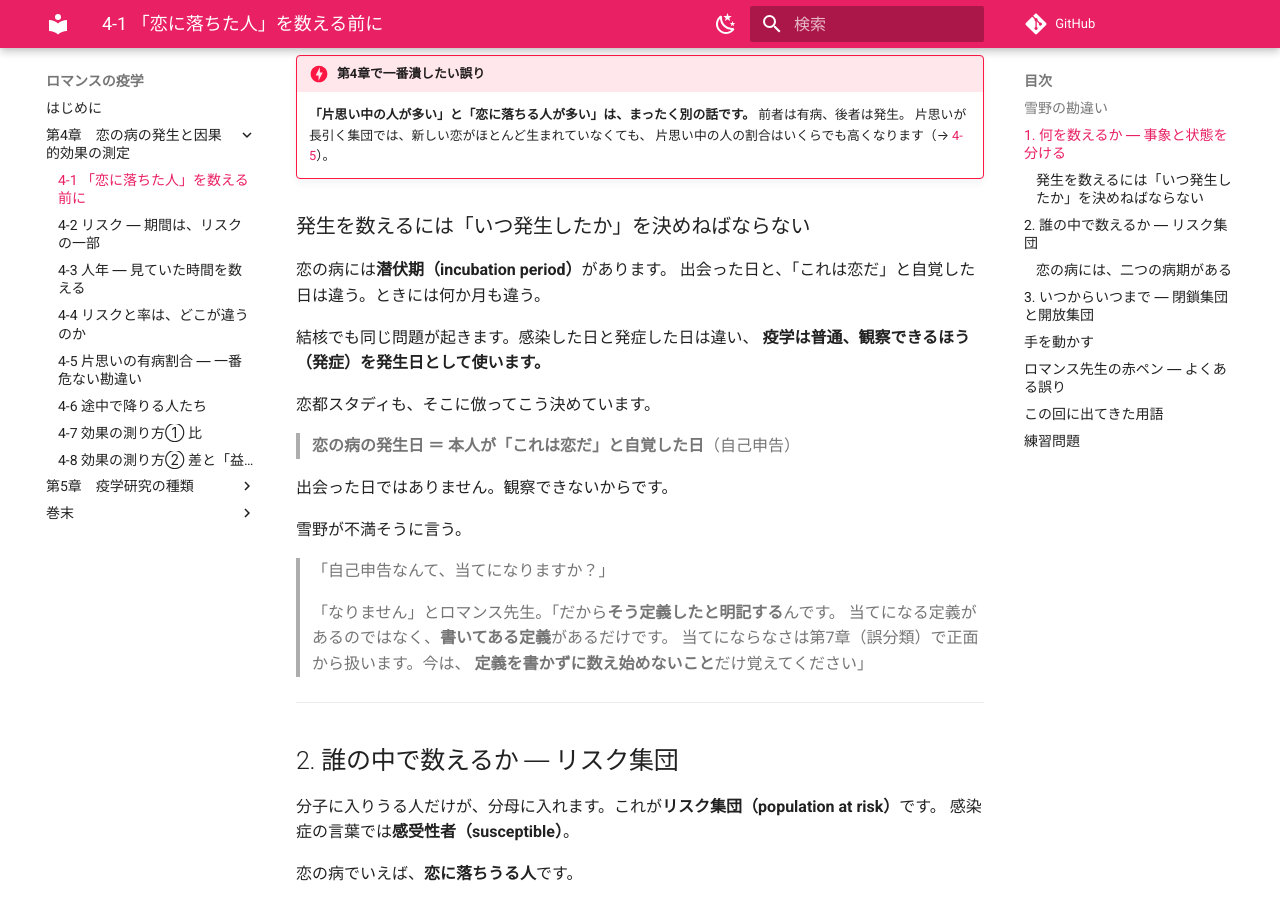
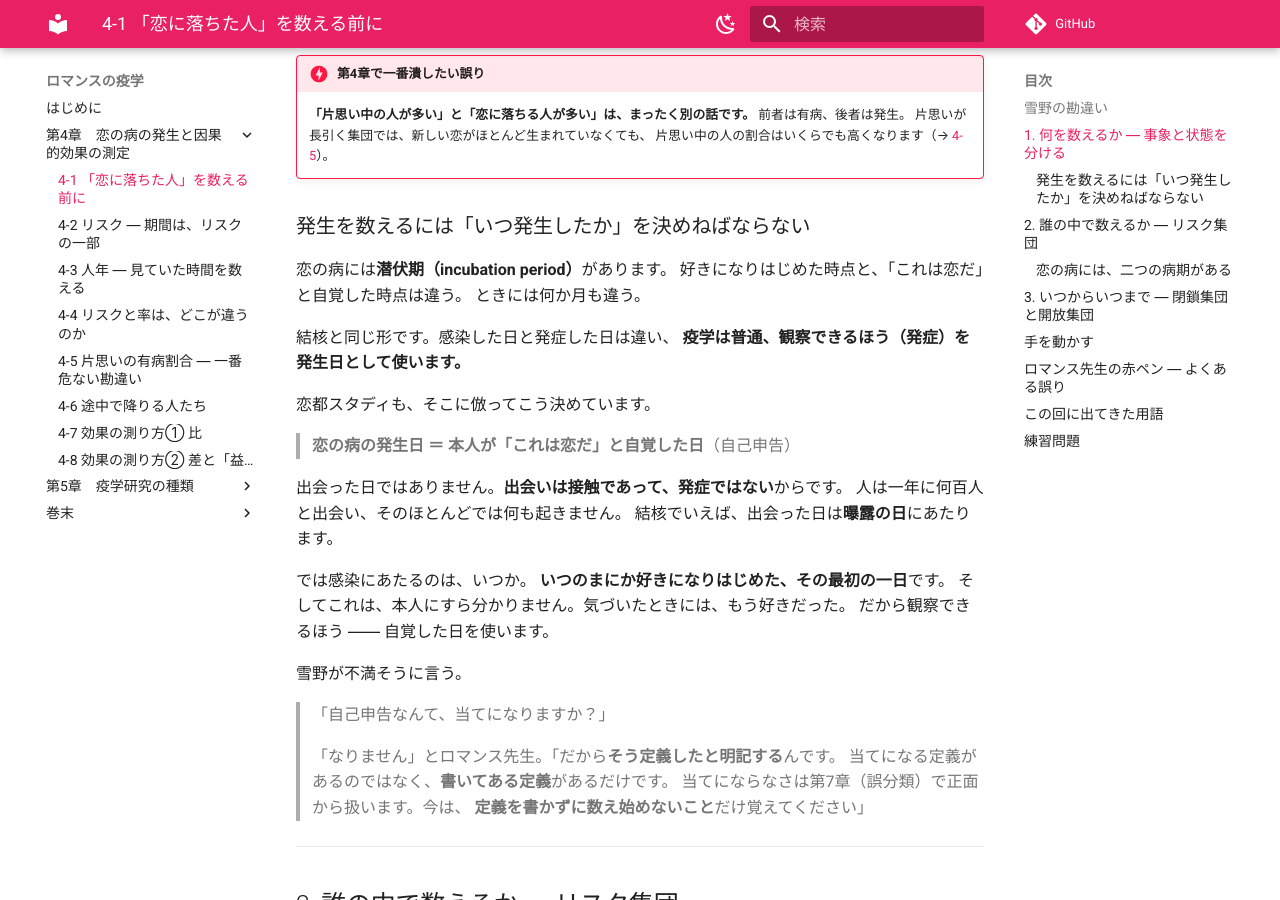
Before and after one commit to ichirio/romance-ekigaku, an MkDocs documentation site: the page built from docs/ch04/ch04-01.md, in a window 1280 px wide and 900 px high, scrolled down 1294 px. Built offline with MkDocs 1.6.1 and Material for MkDocs 9.7.7, drawn with Linux system fonts in a browser that asks for light colours; comment, search, counter and statistics services are not loaded; some of the changed text lies outside the part shown.

Commit message:
出会った日を「曝露」に位置づけ直す
「出会った日ではありません。観察できないからです」と書いていたが、
初めて会った日はたいてい覚えている。感染日が分からないのとは違う、
という指摘を受けて修正。

対応を一段取り違えていた。正しくはこうなる。

  出会った日            接触・曝露      覚えていることが多い
  好きになりはじめた日   感染            本人にすら分からない
  「これは恋だ」と自覚   発症            観察できる ← 発生日に使う

出会いを発症の候補から外す理由も、観察できないからではなく
「出会いは接触であって発症ではない」から。人は一年に何百人と出会い、
そのほとんどでは何も起きない。

  では感染にあたるのは、いつか。
  いつのまにか好きになりはじめた、その最初の一日です。
  そしてこれは、本人にすら分かりません。気づいたときには、もう好きだった。

潜伏期の定義も「出会いから自覚まで」から「好きになりはじめてから
自覚するまで」へ（4-1 の用語一覧と巻末の用語集の両方）。
用語集の曝露の例にも「誰かと出会う」を足した。

Co-Authored-By: Claude Opus 5 <noreply@anthropic.com>

```diff
--- a/docs/ch04/ch04-01.md
+++ b/docs/ch04/ch04-01.md
@@ -56,16 +56,24 @@ $$
 ### 発生を数えるには「いつ発生したか」を決めねばならない
 
 恋の病には**潜伏期（incubation period）**があります。
-出会った日と、「これは恋だ」と自覚した日は違う。ときには何か月も違う。
+好きになりはじめた時点と、「これは恋だ」と自覚した時点は違う。
+ときには何か月も違う。
 
-結核でも同じ問題が起きます。感染した日と発症した日は違い、
+結核と同じ形です。感染した日と発症した日は違い、
 **疫学は普通、観察できるほう（発症）を発生日として使います。**
 
 恋都スタディも、そこに倣ってこう決めています。
 
 > **恋の病の発生日 ＝ 本人が「これは恋だ」と自覚した日**（自己申告）
 
-出会った日ではありません。観察できないからです。
+出会った日ではありません。**出会いは接触であって、発症ではない**からです。
+人は一年に何百人と出会い、そのほとんどでは何も起きません。
+結核でいえば、出会った日は**曝露の日**にあたります。
+
+では感染にあたるのは、いつか。
+**いつのまにか好きになりはじめた、その最初の一日**です。
+そしてこれは、本人にすら分かりません。気づいたときには、もう好きだった。
+だから観察できるほう ―― 自覚した日を使います。
 
 雪野が不満そうに言う。
 
@@ -293,7 +301,7 @@ $$
 |---|---|---|
 | 事象・発生・罹患 | event / incidence | 恋に落ちる |
 | 有病（状態） | prevalence | 恋の病にかかっている（片思い期・恋愛期） |
-| 潜伏期 | incubation period | 出会いから自覚まで |
+| 潜伏期 | incubation period | 好きになりはじめてから自覚するまで |
 | 発症日 | date of onset | 「これは恋だ」と自覚した日 |
 | リスク集団・感受性者 | population at risk / susceptible | まだ発症していない人 |
 | 病期 | stage | 片思い期と恋愛期。どちらも有病 |
```
Also changed, not shown: docs/glossary.md (+2 -2 lines).
